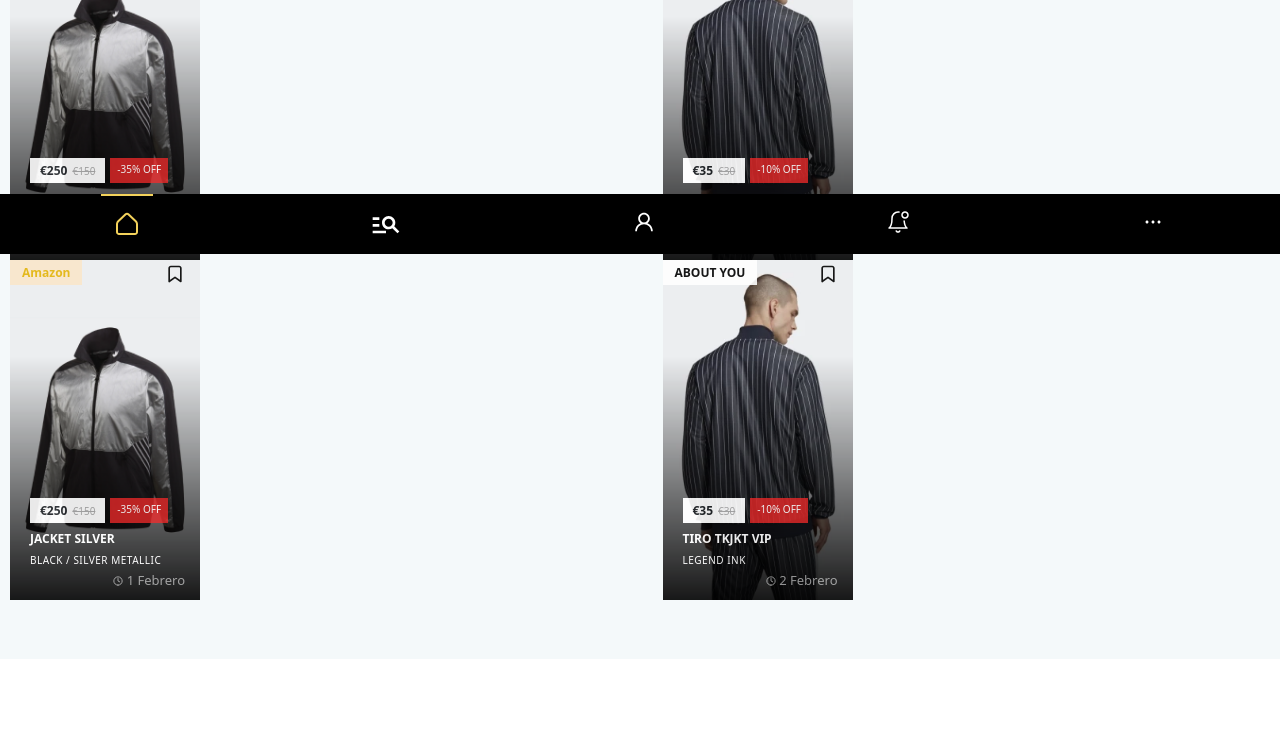
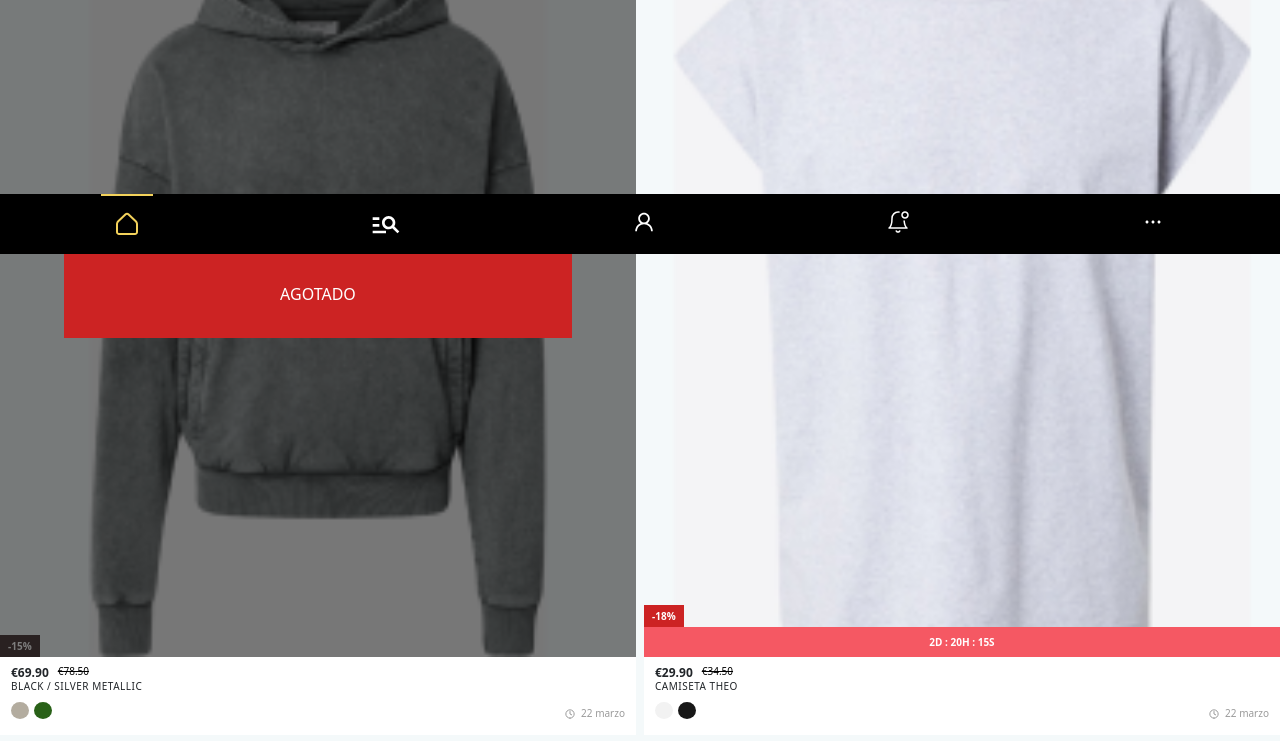
Before and after one commit to kasnino/ecommerce, a Vue app: page /profile in a window 1280 px wide. Shown: the part 546-1287 px from the top of the page. Before the commit the page ends 1205 px from the top, so only its background shows below. Built offline with nearby package versions, Linux system fonts and the light colour scheme.

Commit message:
profile terminado componentre swiperhomeproducts

```diff
--- a/src/assets/sass/_global.scss
+++ b/src/assets/sass/_global.scss
@@ -654,7 +654,7 @@ ul{list-style:none}
 .offer-grid-item{width:100%;height:100%}
 .offer-grid-item-img{position:relative}
 // .offer-grid-item-img img{width:100%;height:100%;object-fit:cover}
-.offer-grid-item-img-company{position:absolute;top:0;left:0;padding:5px 12px;font-weight:700;font-size:12px;line-height:15px;color:#e4b408;background:#FAE7CB}
+.offer-grid-item-img-company{position:absolute;top:0;left:0;padding:5px 12px;font-weight:700;font-size:10px;line-height:15px;color:#e4b408;background:#FAE7CB}
 .offer-grid-item-img-discount{
   position:absolute;bottom:0;left:0;padding:5px 8px;background-color:#cc2323;font-weight:700;
   font-size:10px;line-height:12px;text-transform:uppercase;color:#fff
--- a/src/assets/sass/views/_profile.scss
+++ b/src/assets/sass/views/_profile.scss
@@ -26,6 +26,20 @@
     width:14px;
     height: 14px;
   }
+}
+
+.black_friday{
+  position:absolute;
+  right:0px;
+  top: 0px;
+  width: 72px;
+  height: 24px;
+  font-size: 8px;
+  display:flex;
+  justify-content: center;
+  align-items: center;
+  text-transform: uppercase;
+  background:linear-gradient(90deg, #1D33FF 0%, rgba(154, 27, 232, 0.82) 55.73%, #CB36FF 100%);
 }
 
 .container-profile{
--- a/src/assets/style.css
+++ b/src/assets/style.css
@@ -471,7 +471,7 @@ ul{list-style:none}
 .offer-grid-item{width:100%;height:100%}
 .offer-grid-item-img{position:relative}
 .offer-grid-item-img img{width:100%;height:100%;object-fit:cover}
-.offer-grid-item-img-company{position:absolute;top:0;left:0;padding:5px 12px;font-weight:700;font-size:12px;line-height:15px;color:#e4b408;background:#FAE7CB}
+.offer-grid-item-img-company{position:absolute;top:0;left:0;padding:5px 12px;font-weight:700;font-size:10px;line-height:15px;color:#e4b408;background:#FAE7CB}
 .offer-grid-item-img-discount{position:absolute;bottom:0;left:0;padding:5px 8px;background-color:#cc2323;font-weight:700;font-size:10px;line-height:12px;text-transform:uppercase;color:#fff}
 .offer-grid-item-body{background-color:#fff;padding:8px 11px}
 .offer-grid-item-body-prices{display:flex;gap:9px}
--- a/src/components/SwiperHomeOfferts.vue
+++ b/src/components/SwiperHomeOfferts.vue
@@ -1,13 +1,44 @@
 <template>
 <div class="row mx-0 px-0 py-2">
-  <div class="col-6 mx-0 px-0  my-1" :class="{'pe-1':(index%2==0),'ps-1':(index%2!=0)}" v-for="(item, index) in prodcuts" :key="index">
-    <figure class="offer-grid-item-img text-center">
+  <div class="col-6 mx-0 px-0  my-1" :class="{'pe-1':(index%2==0),'ps-1':(index%2!=0)}" v-for="(item, index) in prodcuts" :key="index"
+  >
+    <figure class="offer-grid-item-img position-relative text-center "
+
+    >
       <!-- <img :src="item.image" alt="grid item" style="height:220px; width: 170px;"> -->
-      <img :src="item.image" alt="grid item" style="width: 100%;height: 100%;object-fit: cover;">
-      <span class="offer-grid-item-img-company" v-html="item.label_top" :style="'opacity: 80%; background:'+item.label_top_bg+'; color:'+item.label_top_color+';'"></span>
-      <span :class="{'offer-grid-item-img-discount':!item.oclock,'offer-grid-item-img-discount-oclock':item.oclock,}">-{{item.discount}}%</span>
+      <img :src="item.image" alt="grid item" :style="`${item.cupon.agotado ? 'filter: grayscale(.9);':''} width: 100%;height: 100%;object-fit: cover;`">
+      <span class="offer-grid-item-img-company" v-html="item.label_top"
+      :style="'background:'+item.label_top_bg+'; color:'+item.label_top_color+';'+
+      item.cupon.agotado ? 'filter: grayscale(.8);':''"></span>
+      <span v-if="item.black_friday" class="black_friday fw-bold" v-html="item.black_friday_top" :style="'  color:'+item.black_friday_color+';' "></span>
+      <span :style="`${item.cupon.agotado ? 'filter: grayscale(.9);':''}`" :class="{'offer-grid-item-img-discount':!item.oclock,'offer-grid-item-img-discount-oclock':item.oclock,}">-{{item.discount}}%</span>
       <span class="offer-grid-item-img-oclock" v-if="item.oclock">2d : 20h : 15s</span>
+      <div v-if="item.cupon.agotado" class="agotado_container d-flex justify-content-center align-items-center"
+     style="background: rgb(0 0 0 / 51%);
+        mix-blend-mode: normal;
+        position:absolute;
+        width:100%;
+        height:100%;
+        top:0px;
+        ">
+
+       <button
+                v-if="item.cupon.agotado"
+                class="btn " style="background: #CC2323;
+                padding:0px;
+                border-radius:0px;
+                width: 80%;
+                height:12%;
+                color: #fff;
+                " >
+                AGOTADO
+              </button>
+              </div>
       </figure>
+
+
+
+
       <div class="offer-grid-item-body">
         <div class="offer-grid-item-body-prices">
           <span class="offer-grid-item-body-prices-price">€{{item.cost_end}}</span>
--- a/src/views/Profile.vue
+++ b/src/views/Profile.vue
@@ -86,8 +86,12 @@
                 </div>
               </div>
             </div>
-              <SwiperHome :slides="products"/>
-              <SwiperHome :slides="products"/>
+
+              <transition-group name="slide-up">
+        <template v-if="view=='0'">
+              <SwiperHomeOfferts :prodcuts="products"/>
+        </template>
+              </transition-group>
             <Menubar :showMenu="true" />
   </section>
 </template>
@@ -96,53 +100,151 @@
 import Navbar from '../components/Navbar.vue';
 import Menubar from '../components/Menubar.vue';
 import FireIcon from '../components/svg/fire.vue';
-import SwiperHome from '../components/SwiperHome.vue';
-import prod1 from '../assets/product_1.webp';
-import prod2 from '../assets/product_2.webp';
+import SwiperHomeOfferts from '../components/SwiperHomeOfferts.vue';
+import oferta1 from '../assets/image_1.png';
+import oferta2 from '../assets/image_2.png';
+import oferta3 from '../assets/image_3.png';
+import oferta4 from '../assets/image_4.png';
+import logo3 from '../assets/logos/vans.svg';
 export default {
   components: {
     Navbar,
     Menubar,
-    SwiperHome,
+    SwiperHomeOfferts,
     FireIcon
       },
 
       data()
       {
         return {
+          view: '0',
           color_tab:'black',
           profile_info:"Hola, me encantan las zapatillas y los chollos,intentaré publicar mucho contenido de ofertas de zapatillas, asi que sígueme :).",
           products: [{
-                name : 'JACKET SILVER',
+                  is_cupon : false,
+                  name : 'Black / Silver Metallic',
                   label_top : 'Amazon',
                   label_top_bg : '#FAE7CB',
                   label_top_color : '#E4B408',
-                cost_init : '250',
-                cost_end : '150',
-                discount : '35',
+                  cost_init : '78.50',
+                  cost_end : '69.90',
+                  discount : '15',
                   categories : [{
                     id : '112',
-                  name : 'Black'
+                    name : 'moda'
                   },{
                     id : '112',
-                  name : 'Silver Metallic'
+                    name : 'sueters'
                   }],
-                image: prod1,
-                date: '1 Febrero'
+                    cupon:{
+                    visible : false,
+                    name : '',
+                    color_bg : '#232323',
+                    color_text : '#FFFFFF',
+                    agotado : true,
+                    codigo : '',
+                    fecha: ''
+                  },
+                  image: oferta1,
+                  image_width:'192.87px',
+                  image_height:'220px',
+                  date: '1 Febrero',
+                  oclock: false,
+                  colours : ['#b3ac9f','#296118']
                 },{
-                name : 'TIRO TKJKT VIP',
-                label_top : 'ABOUT YOU',
-                label_top_bg : '#FFF',
-                label_top_color : '#000',
-                cost_init : '35',
-                cost_end : '30',
-                discount : '10',
+                  is_cupon : false,
+                  name : 'Camiseta Theo',
+                  label_top : 'About you',
+                  label_top_bg : '#FFFFFF',
+                  label_top_color : '#000000',
+                  cost_init : '34.50',
+                  cost_end : '29.90',
+                  discount : '18',
                   categories : [{
                     id : '112',
-                  name : 'Legend Ink'
+                    name : 'moda'
+                  },{
+                    id : '112',
+                    name : 'sueters'
                   }],
-                image: prod2,
-                date: '2 Febrero'
+                    cupon:{
+                    visible : false,
+                    name : '',
+                    color_bg : '#232323',
+                    color_text : '#FFFFFF',
+                    agotado : false,
+                    codigo : '',
+                    fecha: ''
+                  },
+                  image: oferta2,
+                  image_width:'192.87px',
+                  image_height:'220px',
+                  date: '1 Febrero',
+                   oclock: true,
+                  colours : ['#F2F2F2','#171717']
+                }, {
+                  is_cupon : false,
+                  name : 'Zapatillas bajas Enzo',
+                  label_top : 'Deportes Outlet ',
+                  label_top_bg : '#C5E8F8',
+                  label_top_color : '#288ED8',
+                  black_friday_top: 'black friday',
+                  black_friday_color: '#FFFFFF',
+                  black_friday: true,
+                  cost_init : '98.50',
+                  cost_end : '89.90',
+                  discount : '18',
+                  categories : [{
+                    id : '112',
+                    name : 'moda'
+                  },{
+                    id : '112',
+                    name : 'sueters'
+                  }],
+                    cupon:{
+                    visible : false,
+                    name : '',
+                    color_bg : '#232323',
+                    color_text : '#FFFFFF',
+                    agotado : false,
+                    codigo : '',
+                    fecha: ''
+                  },
+                  image: oferta3,
+                  image_width:'192.87px',
+                  image_height:'220px',
+                  date: '1 Febrero',
+                  colours : ['#EDEBEC','#4A4A4A']
+                },{
+                  is_cupon : false,
+                  name : 'Chaqueta Christopher',
+                  label_top : 'SHEIN',
+                  label_top_bg : '#1D2E35',
+                  label_top_color : '#FFFFFF',
+                  cost_init : '88.50',
+                  cost_end : '59.90',
+                  discount : '25',
+                  categories : [{
+                    id : '112',
+                    name : 'moda'
+                  },{
+                    id : '112',
+                    name : 'sueters'
+                  }],
+                   cupon:{
+                    visible : false,
+                    name : '',
+                    color_bg : '#232323',
+                    color_text : '#FFFFFF',
+                    agotado : false,
+                    codigo : '',
+                    fecha: ''
+                  },
+                  image: oferta4,
+                  image_width:'192.87px',
+                  image_height:'220px',
+                  date: '1 Febrero',
+                  colours : ['#EDEBEC','#4A4A4A']
                 }
              ]
           }
```
Also changed, not shown: src/components/SwiperCuponesOfferts.vue (+10 -6 lines), src/components/svg/fire.vue (+6 -2 lines), src/assets/profile/filter.png (added). Lines whose indentation alone changed are shown as unchanged.
